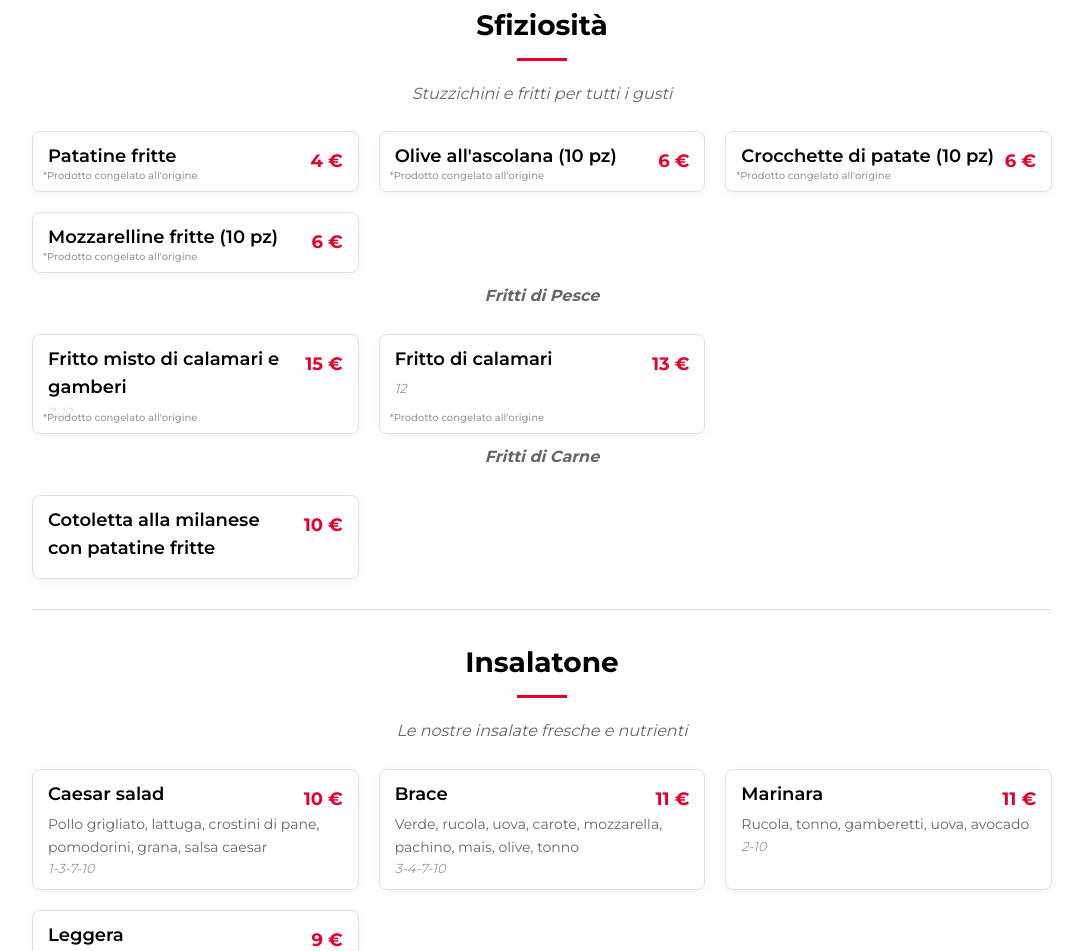
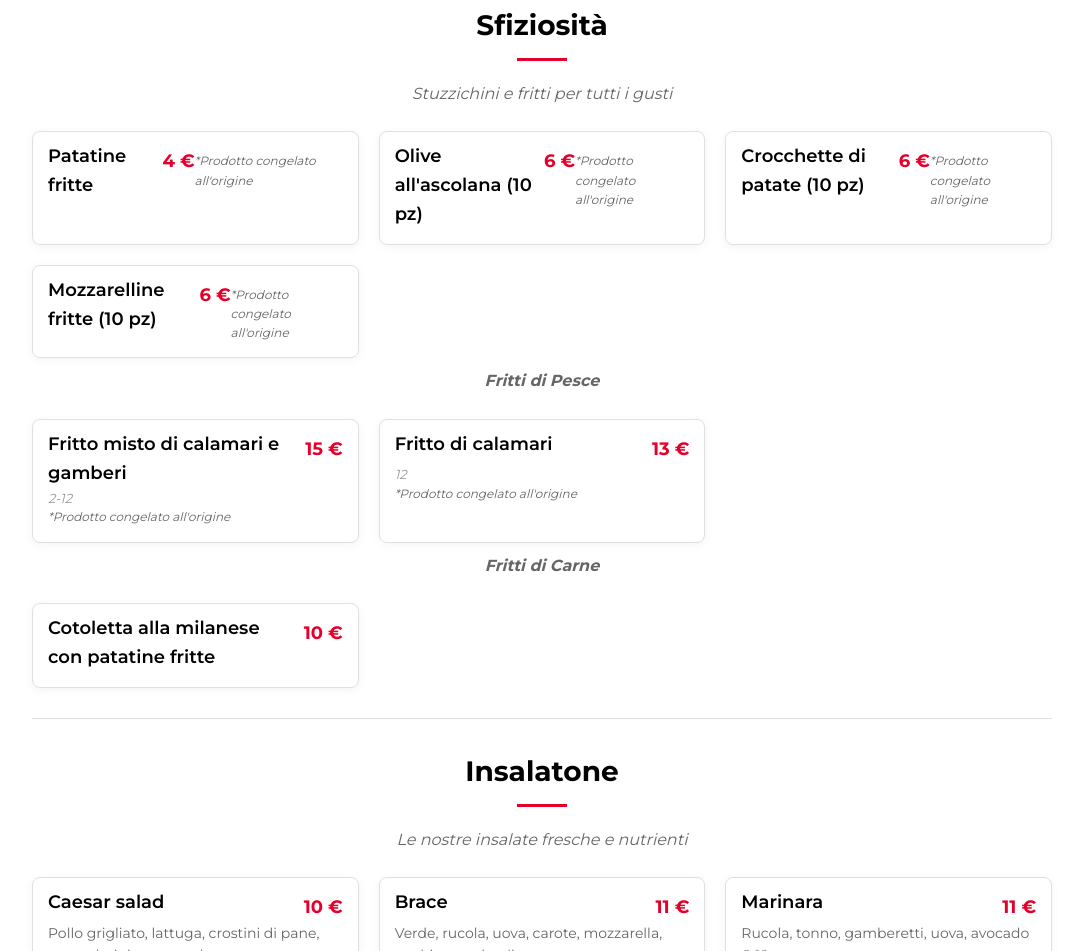
Before and after one commit to Nicolo44257/Brace-Bar-Men-, a plain HTML site: page index.html in a window 1280 px wide. Shown: the part 2664-3615 px from the top of the page, without its empty margins (98-1181 px from the left). Drawn offline with Linux system fonts and the light colour scheme.

Commit message:
Update style.css

```diff
--- a/css/style.css
+++ b/css/style.css
@@ -649,16 +649,17 @@ footer::before {
   color: #666;
 }
 .prodotto-congelato {
-  font-size: 10px;
-  color: #999; /* Un grigio chiaro */
-  position: absolute;
-  bottom: 5px;
-  left: 5px;
-  background-color: rgba(255, 255, 255, 0.7); /* Trasparente ma leggibile */
-  padding: 2px 5px;
-  border-radius: 4px;
-  font-weight: 500;
+  display: block;
+  font-size: 12px;
+  color: #666;
+  font-style: italic;
+  margin-top: 4px;
+  background-color: transparent;
+  padding: 0;
+  position: static; /* Rimuove il posizionamento assoluto */
+  font-weight: 400;
 }
+
 :root {
   --primary-color: #e4002b; /* Rosso Campari */
 }
```
